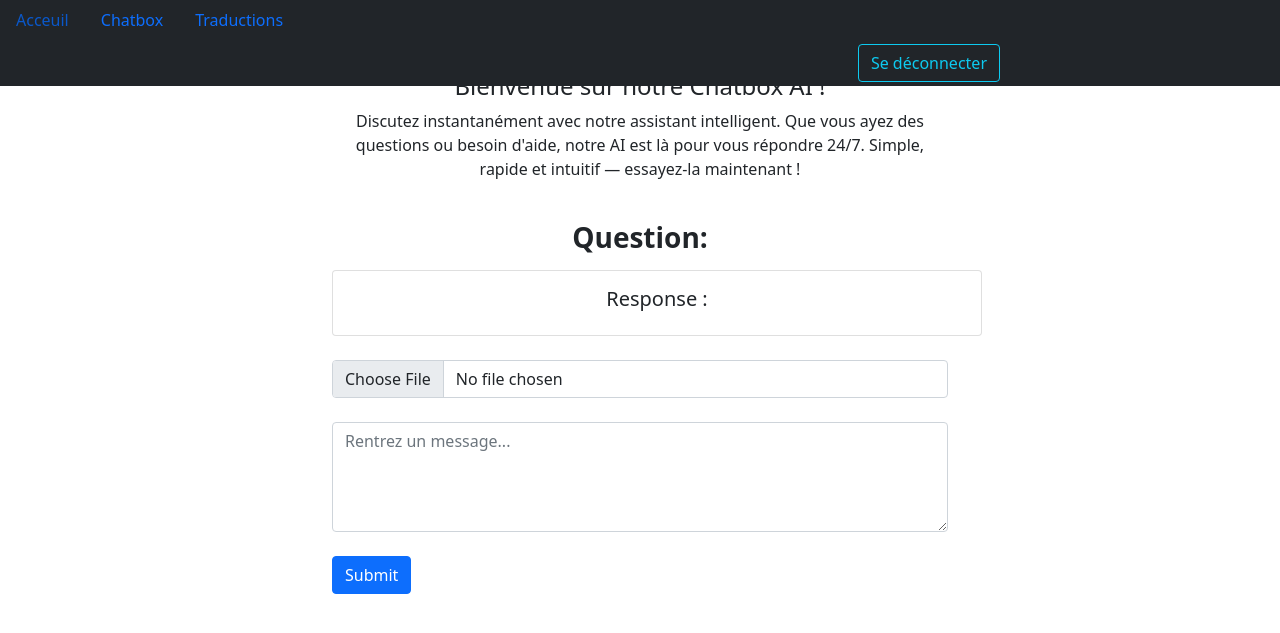
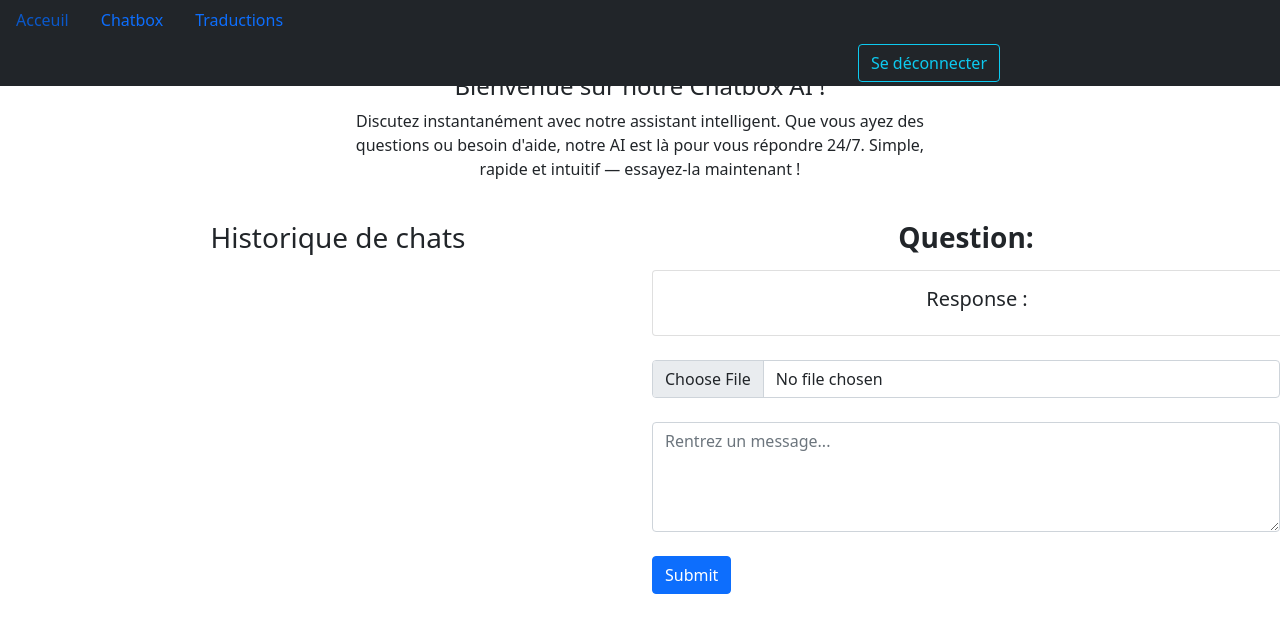
Before and after one commit to grace-mabiala/anythingllm, a Django app: page /MyAI/ in a window 1280 px wide. Shown: the top 633 px of the page. Run offline with Django 5.2, Linux system fonts and the light colour scheme; a user stored in the database is signed in.

Commit message:
chat history inseré

```diff
--- a/myAgentIA/templates/myAgentIA/index.html
+++ b/myAgentIA/templates/myAgentIA/index.html
@@ -18,15 +18,30 @@
                         Simple, rapide et intuitif — essayez-la maintenant !
                     </p>
                     <br>
+
+                </div>
+        </header>
+            <div class="row">
+
+                <div class="col-6 ">
+                    <div class="ms-5">
+                        <h3 class="text-center">Historique de chats</h3>
+
+                        <ul class="chatHistory">
+
+                        </ul>
+
+                    </div>
+                </div>
+                <div class=" container col-6">
                     <div>
                         <div>
                             <div id="question-reponse text-center">
-                                <span id="load"></span>
-                                <h3><strong>Question:</strong></h3>
+                                <h3 class="text-center"><strong>Question:</strong></h3>
                                     <p  class="text-center" id="question"></p>
                                 <div class="card justify-content-center" style="width:650px;">
                                     <div class="card-body">
-                                    <h5 class="card-title ">Response :</h5>
+                                    <h5 class="card-title text-center">Response :</h5>
                                     <p class="card-text text-center" id="reponse"></p>
                                     </div>
                                 </div>
@@ -34,9 +49,6 @@
                         </div>
 
                     </div>
-                </div>
-        </header>
-            <div class=" container col-6">
                     <br>
                     <form action="" method="POST" enctype="multipart/form-data">
                         {% csrf_token %}
@@ -51,6 +63,10 @@
                             </div>
                     </form>
                 </div>
+
+
+            </div>
+
             </div>
 
         </div>
@@ -58,6 +74,66 @@
 
         <script>
             document.addEventListener('DOMContentLoaded',(e)=>{
+
+
+                function getMessagesByChatId(history) {
+                        const messagesByChatId = {};
+
+                        history.forEach(entry => {
+                            const chatId = entry.chatId;
+
+                            if (!messagesByChatId[chatId]) {
+                            messagesByChatId[chatId] = { user: null, assistant: null };
+                            }
+
+                            if (entry.role === 'user') {
+                            messagesByChatId[chatId].user = entry.content;
+                            } else if (entry.role === 'assistant') {
+                            messagesByChatId[chatId].assistant = entry.content;
+                            }
+                        });
+
+                        return messagesByChatId;
+                        }
+                //fecth les chats
+                fetch('http://localhost:3001/api/v1/workspace/anythingllm/chats', {
+                    method: 'GET',
+                    headers: {
+                        'Accept': 'application/json',
+                        'Authorization': 'Bearer NCCMGE7-EX549F3-M07Q82E-5VZ22F2'  // Include the Bearer token for authorization
+                    }
+                    })
+                    .then(response => response.json())
+                    .then(data => {
+                        const history=data.history
+                        const chatHistory=document.querySelector('.chatHistory')
+
+                        splitArray=getMessagesByChatId(history)
+                        // Objet initial
+                            // Conversion en array
+                            const conversationArray = Object.keys(splitArray).map(chatId => ({
+                            chatId: parseInt(chatId),
+                            user: splitArray[chatId].user,
+                            assistant: splitArray[chatId].assistant
+                            }));
+
+                            let content=''
+                            conversationArray.forEach((element)=>{
+                                 content+=`
+                                 </br>
+                                        <li>
+                                            <span> <strong> Question: </strong>${element.user}</span></br>
+                                            <span> <strong> Reponse:</strong>${element.assistant}</span>
+                                        </li>`
+
+                            })
+
+                            chatHistory.innerHTML=content
+
+                                })
+                    .catch(error => console.error('Error:', error));
+
+
                 const submitButton=document.querySelector(".submit")
                 submitButton.addEventListener("click",(e)=>{
                     e.preventDefault()
```
Lines whose indentation alone changed are shown as unchanged.
